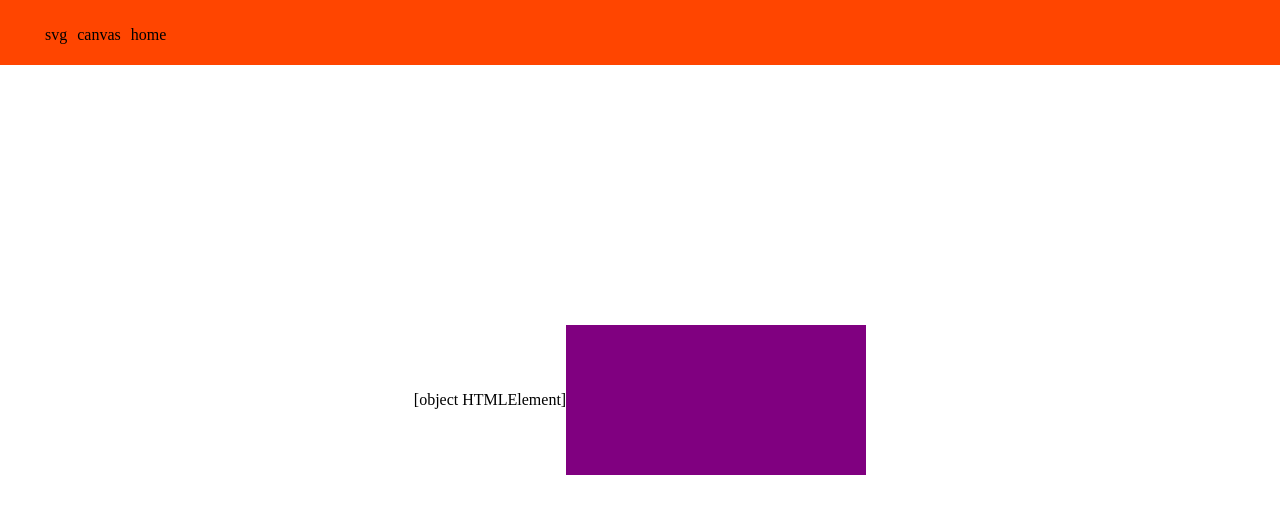
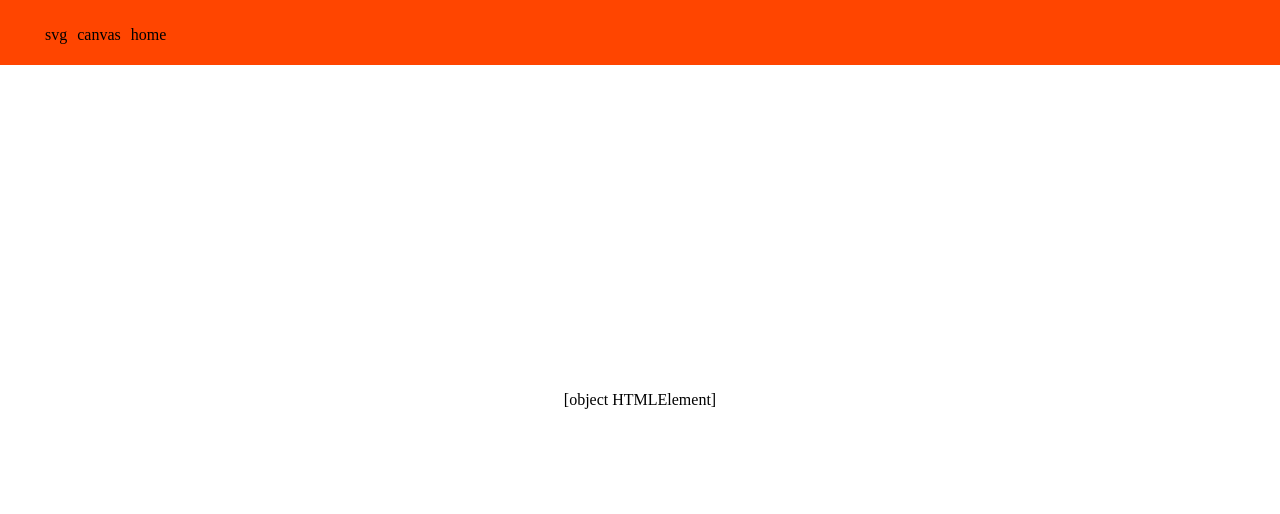
Before and after one commit to alienfetuseater/ecgpaper, a website built with webpack: page src/template.html in a window 1280 px wide. Built offline with nearby package versions, Linux system fonts and the light colour scheme.

Commit message:
added stuff

```diff
--- a/src/app/canvasExample/ECGpaper.js
+++ b/src/app/canvasExample/ECGpaper.js
@@ -80,6 +80,6 @@ export default function ECGpaper(ctx, canvasHeight, canvasWidth) {
     }
 
     return {
-        init: constructor
+        init: constructor()
     }
 }
--- a/src/app/main.js
+++ b/src/app/main.js
@@ -7,7 +7,7 @@ export default function mainSVG() {
     }
 
     return {
-        init: constructor()
+        init: constructor
     }
 }
 let main = mainSVG()
--- a/src/template.html
+++ b/src/template.html
@@ -6,7 +6,5 @@
         <meta http-equiv="X-UA-Compatible" content="ie=edge" />
         <title>Document</title>
     </head>
-    <body>
-        <canvas> </canvas>
-    </body>
+    <body></body>
 </html>
```
Also changed, not shown: src/app/canvasExample/main.js (+8 -5 lines).
